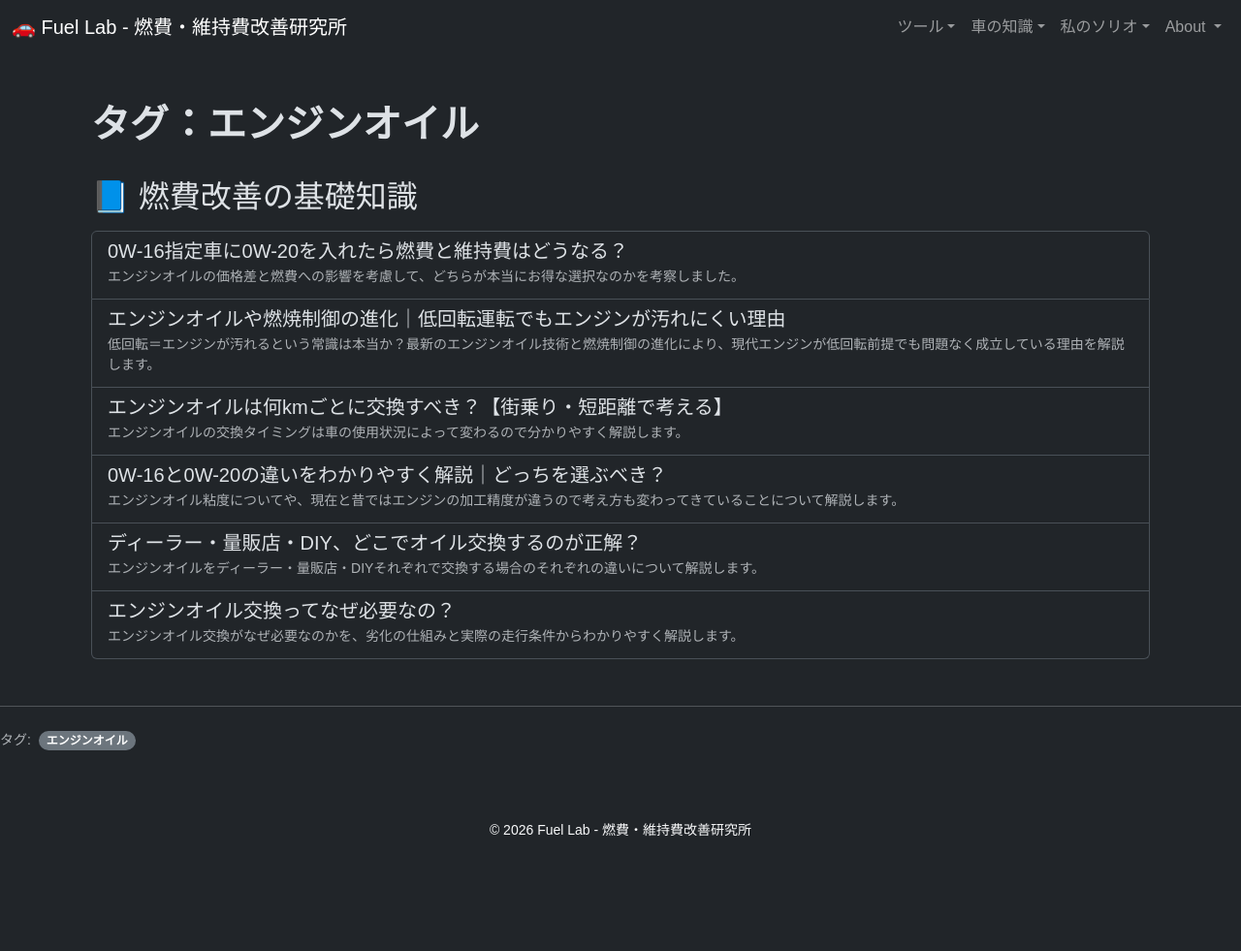
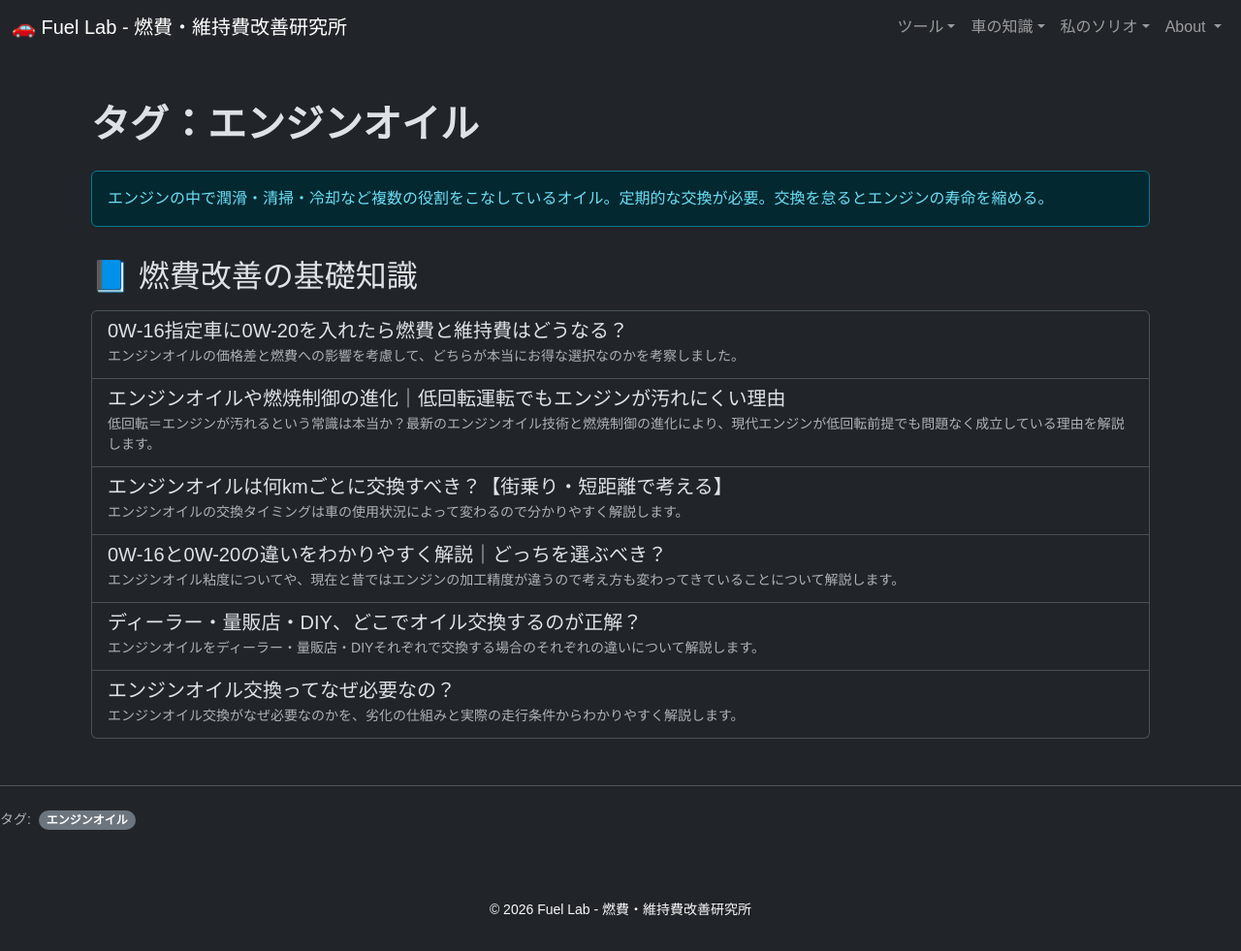
Before and after one commit to funyapar-org/fuel-lab, a Jekyll site: the page built from _tags/engine-oil.md, in a window 1280 px wide. Shown: the whole page at 97% size. Built offline with Jekyll 4.4.1, drawn with Linux system fonts in a browser that asks for light colours; before the commit the page ends 900 px from its top, so only the background shows below that.

Commit message:
engine-oil.md を更新

```diff
--- a/_tags/engine-oil.md
+++ b/_tags/engine-oil.md
@@ -2,4 +2,5 @@
 layout: tag
 tag: engine-oil
 title: "engine-oil"
+description: エンジンの中で潤滑・清掃・冷却など複数の役割をこなしているオイル。定期的な交換が必要。交換を怠るとエンジンの寿命を縮める。
 ---
```
